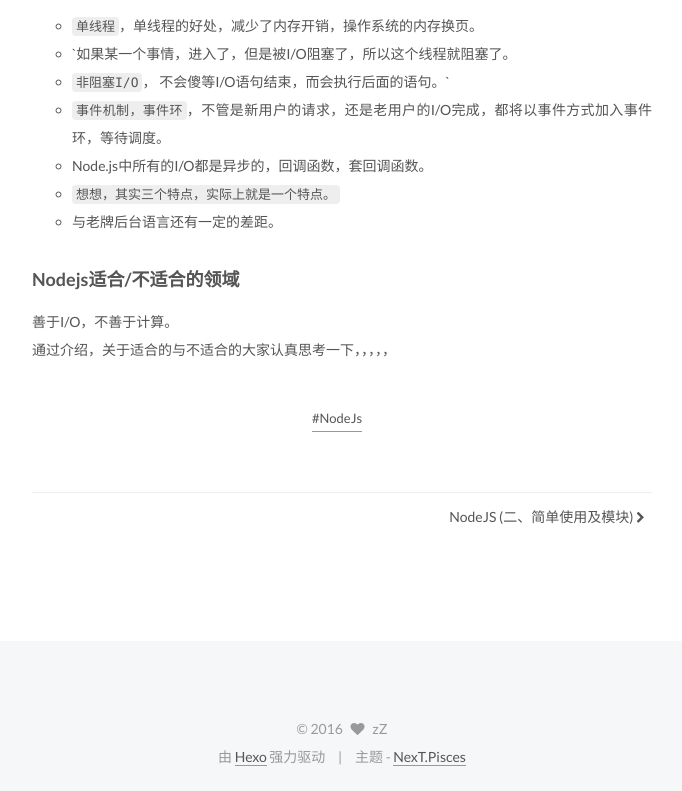
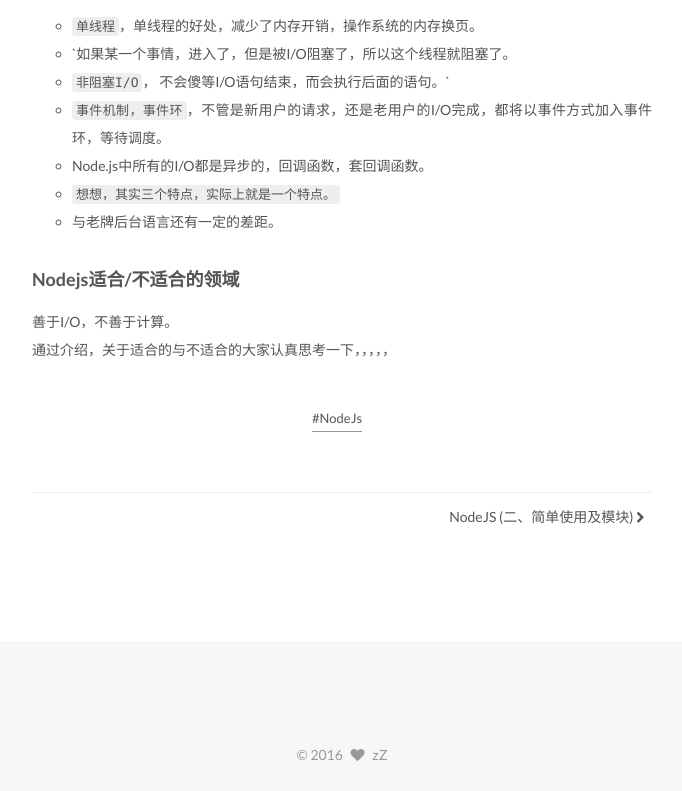
Before and after one commit to webzzk/webzzk.github.io, a plain HTML site: page 2016/06/15/node1/index.html in a window 1280 px wide. Shown: the part 4010-4801 px from the top of the page, without its empty margins (428-1110 px from the left). Drawn offline with Linux system fonts and the light colour scheme; a script that the page names is missing.

Commit message:
Site updated: 2016-07-18 15:46:00

```diff
--- a/2016/06/15/node1/index.html
+++ b/2016/06/15/node1/index.html
@@ -566,16 +566,6 @@
   <span class="author" itemprop="copyrightHolder">zZ</span>
 </div>
 
-<div class="powered-by">
-  由 <a class="theme-link" href="http://hexo.io">Hexo</a> 强力驱动
-</div>
-
-<div class="theme-info">
-  主题 -
-  <a class="theme-link" href="https://github.com/iissnan/hexo-theme-next">
-    NexT.Pisces
-  </a>
-</div>
 
 
 
```
Also changed, not shown: 2016/06/16/node2/index.html (+0 -10 lines), archives/2016/06/index.html (+0 -10 lines), archives/2016/index.html (+0 -10 lines), archives/index.html (+0 -10 lines), categories/NodeJs/index.html (+0 -10 lines), categories/index.html (+0 -10 lines), index.html (+0 -10 lines), tags/NodeJs/index.html (+0 -10 lines), tags/index.html (+0 -10 lines).
